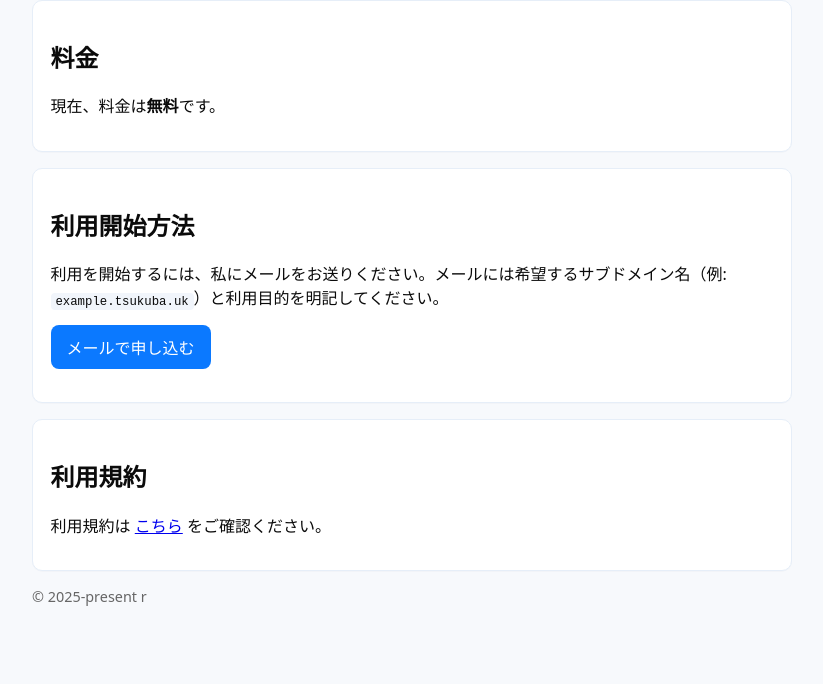
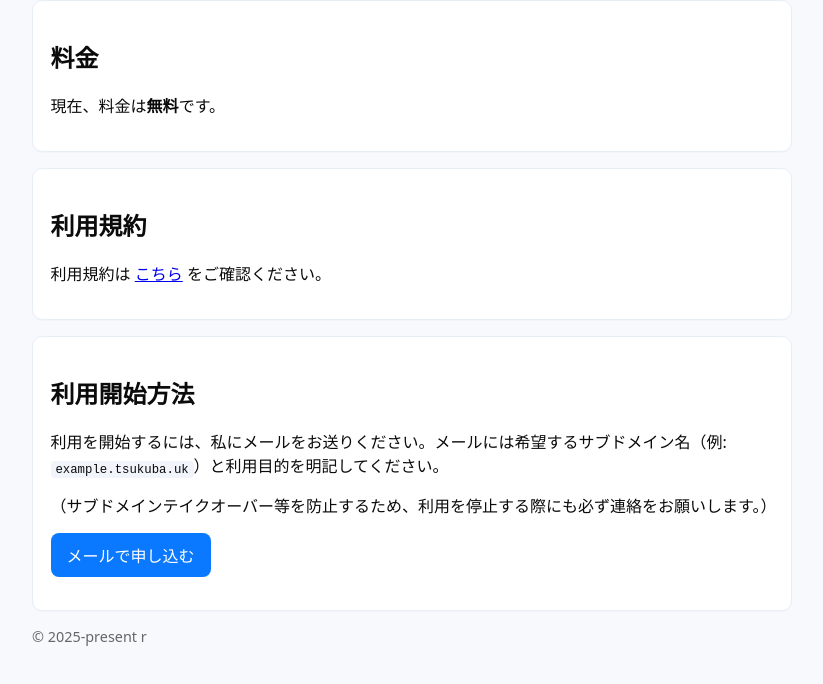
Before and after one commit to 25c2/uo, a plain HTML site: page subdomains/index.html in a window 1280 px wide. Shown: the part 134-818 px from the top of the page, without its empty margins (228-1051 px from the left). Drawn offline with Linux system fonts and the light colour scheme.

Commit message:
update index.html

```diff
--- a/subdomains/index.html
+++ b/subdomains/index.html
@@ -31,14 +31,15 @@
 			</section>
 
 			<section class="card">
-				<h2>利用開始方法</h2>
-				<p>利用を開始するには、私にメールをお送りください。メールには希望するサブドメイン名（例: <code>example.tsukuba.uk</code>）と利用目的を明記してください。</p>
-				<p><a class="button" href="mailto:r@tsukuba.uk?subject=サブドメイン申請">メールで申し込む</a></p>
+				<h2>利用規約</h2>
+				<p>利用規約は <a href="./terms.html">こちら</a> をご確認ください。</p>
 			</section>
 
 			<section class="card">
-				<h2>利用規約</h2>
-				<p>利用規約は <a href="./terms.html">こちら</a> をご確認ください。</p>
+				<h2>利用開始方法</h2>
+				<p>利用を開始するには、私にメールをお送りください。メールには希望するサブドメイン名（例: <code>example.tsukuba.uk</code>）と利用目的を明記してください。</p>
+				<p>（サブドメインテイクオーバー等を防止するため、利用を停止する際にも必ず連絡をお願いします。）</p>
+				<p><a class="button" href="mailto:r@tsukuba.uk?subject=サブドメイン申請">メールで申し込む</a></p>
 			</section>
 		</main>
 
```
